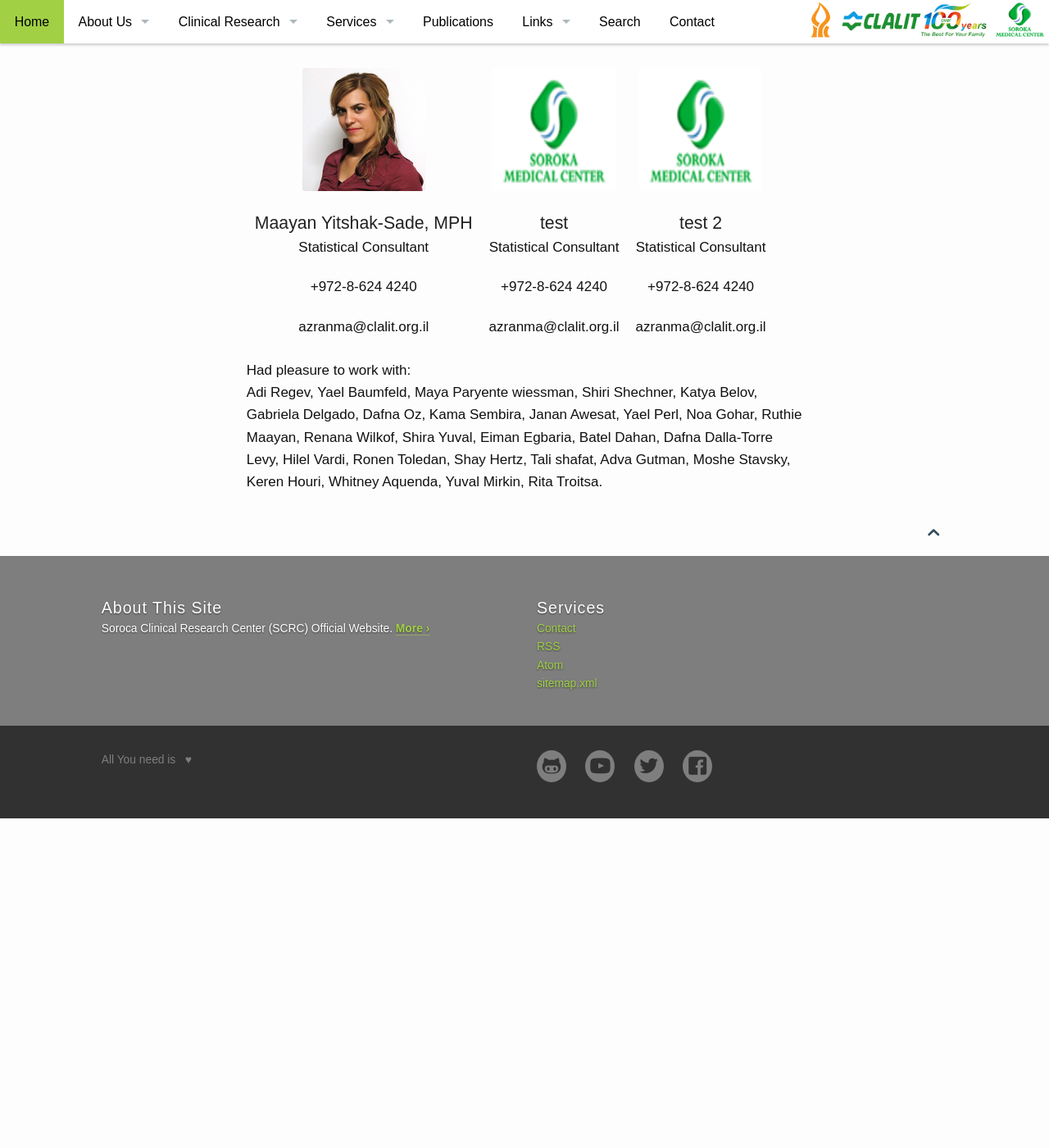
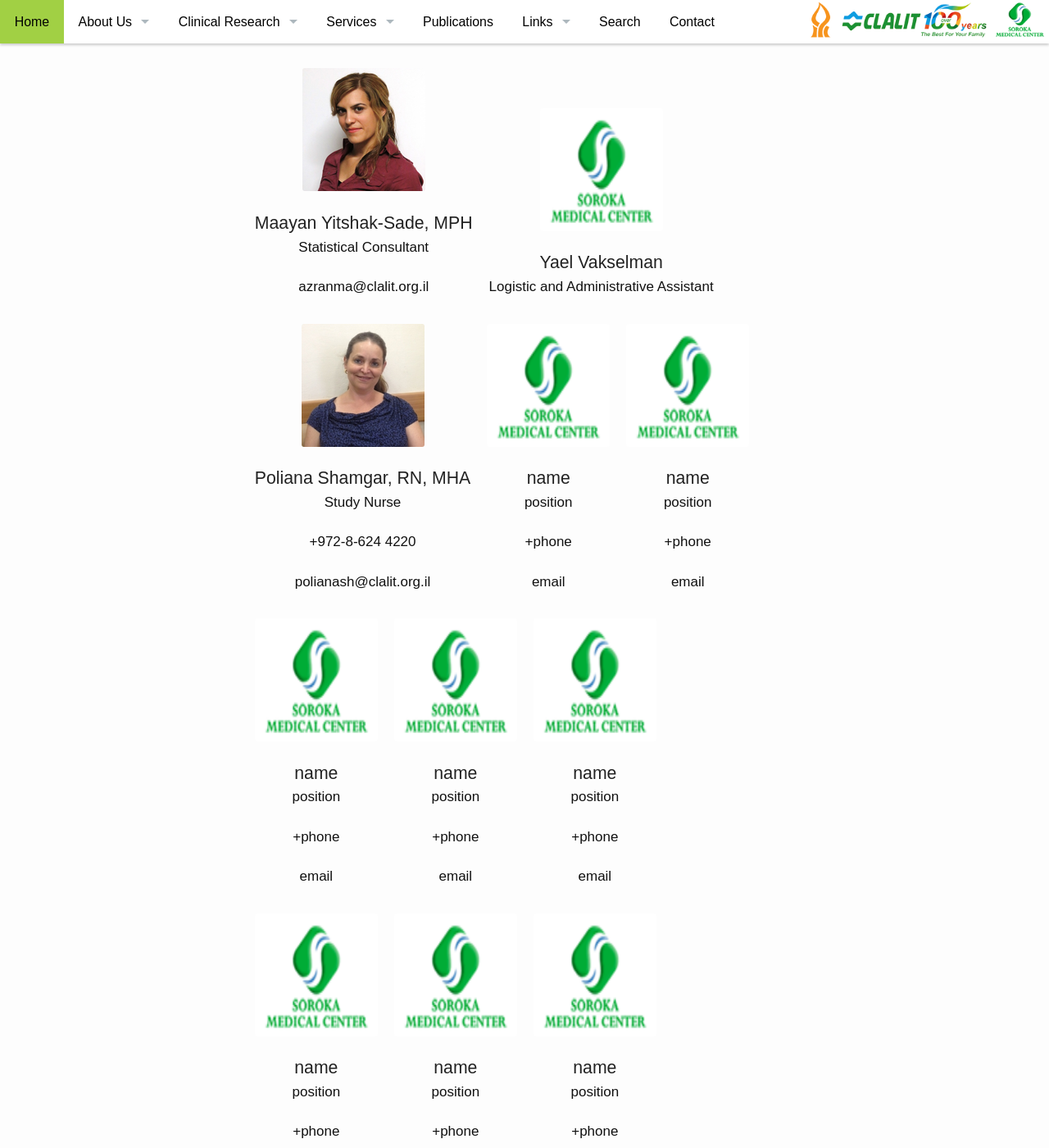
Before and after one commit to vsevkayf/OmarKhayyam, a Jekyll site: the page built from pages/team.html, in a window 1280 px wide and 1400 px high, scrolled down 817 px. Shown: the whole window at 82% size. Built offline with Jekyll 4.4.1, drawn with Linux system fonts in a browser that asks for light colours; nearby versions of some CDN libraries; some web fonts are replaced; before the commit the page ends 1815 px from its top, so only the background shows below that; some of the changed text lies outside the part shown.

Commit message:
Update team.yml

```diff
--- a/_data/team.yml
+++ b/_data/team.yml
@@ -17,20 +17,244 @@
 - name: Maayan Yitshak-Sade, MPH
   pic: maayan
   position: Statistical Consultant
-  phone: +972-8-624 4240
+  phone:
   email: azranma@clalit.org.il
   url:
 
-- name: test
+- name: Yael Vakselman
   pic: SOROKA
-  position: Statistical Consultant
-  phone: +972-8-624 4240
-  email: azranma@clalit.org.il
+  position: Logistic and Administrative Assistant
+  phone:
+  email:
   url:
 
-- name: test 2
+- name: Poliana Shamgar, RN, MHA
+  pic: poliana
+  position: Study Nurse
+  phone: +972-8-624 4220
+  email: polianash@clalit.org.il
+  url:
+
+- name: name
   pic: SOROKA
-  position: Statistical Consultant
-  phone: +972-8-624 4240
-  email: azranma@clalit.org.il
-  url:
+  position: position
+  phone: +phone
+  email: email
+  url: url
+
+- name: name
+  pic: SOROKA
+  position: position
+  phone: +phone
+  email: email
+  url: url
+
+- name: name
+  pic: SOROKA
+  position: position
+  phone: +phone
+  email: email
+  url: url
+
+- name: name
+  pic: SOROKA
+  position: position
+  phone: +phone
+  email: email
+  url: url
+
+- name: name
+  pic: SOROKA
+  position: position
+  phone: +phone
+  email: email
+  url: url
+
+- name: name
+  pic: SOROKA
+  position: position
+  phone: +phone
+  email: email
+  url: url
+
+- name: name
+  pic: SOROKA
+  position: position
+  phone: +phone
+  email: email
+  url: url
+
+- name: name
+  pic: SOROKA
+  position: position
+  phone: +phone
+  email: email
+  url: url
+
+- name: name
+  pic: SOROKA
+  position: position
+  phone: +phone
+  email: email
+  url: url
+
+- name: name
+  pic: SOROKA
+  position: position
+  phone: +phone
+  email: email
+  url: url
+
+- name: name
+  pic: SOROKA
+  position: position
+  phone: +phone
+  email: email
+  url: url
+
+- name: name
+  pic: SOROKA
+  position: position
+  phone: +phone
+  email: email
+  url: url
+
+- name: name
+  pic: SOROKA
+  position: position
+  phone: +phone
+  email: email
+  url: url
+
+- name: name
+  pic: SOROKA
+  position: position
+  phone: +phone
+  email: email
+  url: url
+
+- name: name
+  pic: SOROKA
+  position: position
+  phone: +phone
+  email: email
+  url: url
+
+- name: name
+  pic: SOROKA
+  position: position
+  phone: +phone
+  email: email
+  url: url
+
+- name: name
+  pic: SOROKA
+  position: position
+  phone: +phone
+  email: email
+  url: url
+
+- name: name
+  pic: SOROKA
+  position: position
+  phone: +phone
+  email: email
+  url: url
+
+- name: name
+  pic: SOROKA
+  position: position
+  phone: +phone
+  email: email
+  url: url
+
+- name: name
+  pic: SOROKA
+  position: position
+  phone: +phone
+  email: email
+  url: url
+
+- name: name
+  pic: SOROKA
+  position: position
+  phone: +phone
+  email: email
+  url: url
+
+- name: name
+  pic: SOROKA
+  position: position
+  phone: +phone
+  email: email
+  url: url
+
+- name: name
+  pic: SOROKA
+  position: position
+  phone: +phone
+  email: email
+  url: url
+
+- name: name
+  pic: SOROKA
+  position: position
+  phone: +phone
+  email: email
+  url: url
+
+- name: name
+  pic: SOROKA
+  position: position
+  phone: +phone
+  email: email
+  url: url
+
+- name: name
+  pic: SOROKA
+  position: position
+  phone: +phone
+  email: email
+  url: url
+
+- name: name
+  pic: SOROKA
+  position: position
+  phone: +phone
+  email: email
+  url: url
+
+- name: name
+  pic: SOROKA
+  position: position
+  phone: +phone
+  email: email
+  url: url
+
+- name: name
+  pic: SOROKA
+  position: position
+  phone: +phone
+  email: email
+  url: url
+
+- name: name
+  pic: SOROKA
+  position: position
+  phone: +phone
+  email: email
+  url: url
+
+- name: name
+  pic: SOROKA
+  position: position
+  phone: +phone
+  email: email
+  url: url
+
+- name: name
+  pic: SOROKA
+  position: position
+  phone: +phone
+  email: email
+  url: url
```
